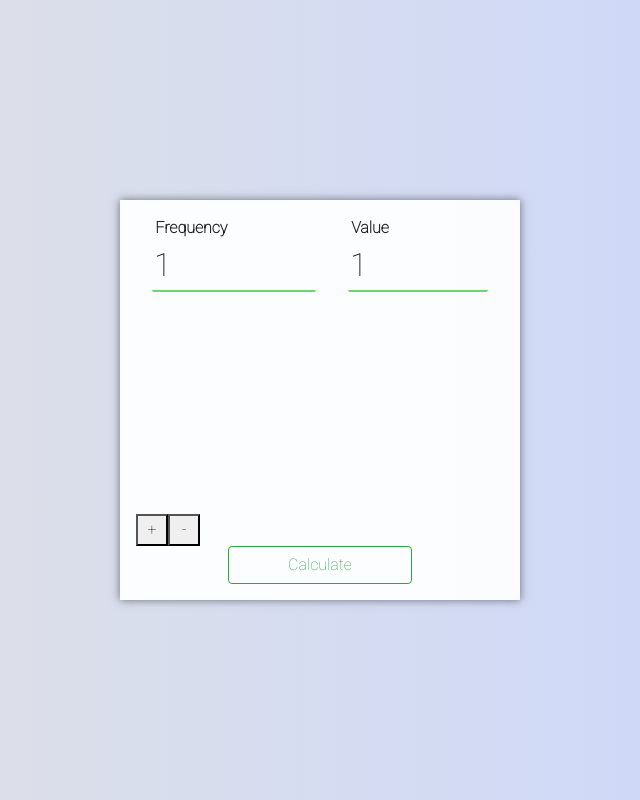
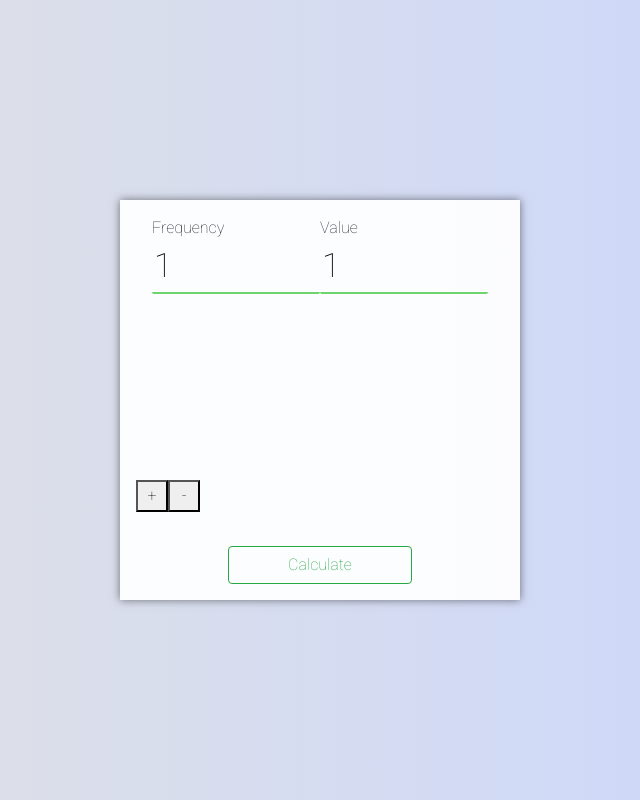
Before and after one commit to SGS-J/React-Statistics-App, a React (Create React App) app: page / in a window 1280 px wide. Shown: the whole page, without its empty margins (320-960 px from the left). Built offline with nearby package versions, Linux system fonts and the light colour scheme.

Commit message:
Fixed Overflow Bug

```diff
--- a/src/App.css
+++ b/src/App.css
@@ -8,14 +8,6 @@
   padding: 1em;
   box-shadow: 0 0 1ex rgba(0, 0, 0, 0.5);
 }
-
-#main section {
-  height: 100%;
-}
-
-/* #main section[class="insert"]{
-  position: relative;
-} */
 
 #main .btn {
   align-self: center;
--- a/src/components/DataInsert.css
+++ b/src/components/DataInsert.css
@@ -1,21 +1,35 @@
 #data-insert {
-   display: flex;
-   flex-direction: column;
+   height: 100%;
+   overflow: hidden;
 }
 
 .custom-table {
-   flex: 1 1 auto;
-   margin: 0;
+   display: flex;
+   flex-direction: column;
+   height: 80%;
 }
 
-.title-insert th {
-   padding: 0 1.2em 0 1.2em;
-   margin: 0;
+.table-head {
+   padding: 0 1em 0 1em;
+}
+
+.table-head span {
+   display: inline-block;
+   width: 50%;
+   user-select: none;
+}
+
+.table-elements {
+   flex: 1 1;
+   display: inline-block;
+   padding: 0 1em 0 1em;
+   overflow-y: auto;
 }
 
 .buttons {
    position: relative;
    bottom: 0;
+   height: 20%;
 }
 
 .buttons button {
--- a/src/components/DataInsert.js
+++ b/src/components/DataInsert.js
@@ -18,16 +18,12 @@ export default function DataInsert(props) {
 
   return (
     <section id="data-insert">
-      <div className="custom-table overflow-auto">
-        <table>
-          <thead className="title-insert">
-            <tr>
-              <th>Frequency</th>
-              <th>Value</th>
-            </tr>
-          </thead>
-          <tbody>{elements}</tbody>
-        </table>
+      <div className="custom-table">
+        <div className="table-head">
+          <span>Frequency</span>
+          <span>Value</span>
+        </div>
+        <div className="table-elements">{elements}</div>
       </div>
       <div className="buttons">
         <button onClick={props.onClickAdd}>+</button>
--- a/src/components/DataValue.css
+++ b/src/components/DataValue.css
@@ -1,15 +1,14 @@
-td input{
-   display: block;
-   width: 100% !important;
+.inputs input {
+   width: 50% !important;
    border: none;
    border-bottom: 2px solid rgba(88, 206, 88, 0.863);
    border-radius: 2px;
    background: transparent;
    outline: none;
-   font-size: 2em;
+   font-size: 2.1em;
 }
 
-td input:hover {
+.inputs input:hover {
    border-bottom: 2px solid rgb(35, 172, 35);
 }
 
--- a/src/components/DataValue.js
+++ b/src/components/DataValue.js
@@ -3,8 +3,7 @@ import './DataValue.css';
 
 export default function DataValue({ id, dataFreq, dataValue, onInsert }) {
   return (
-    <tr>
-      <td>
+    <div className="inputs">
         <input
           className="insert"
           type="number"
@@ -13,8 +12,6 @@ export default function DataValue({ id, dataFreq, dataValue, onInsert }) {
             onInsert({ freq: Number(e.target.value), id: id })
           }
         />
-      </td>
-      <td>
         <input
           className="insert"
           type="number"
@@ -23,7 +20,6 @@ export default function DataValue({ id, dataFreq, dataValue, onInsert }) {
             onInsert({ value: Number(e.target.value), id: id })
           }
         />
-      </td>
-    </tr>
+    </div>
   );
 }
```
